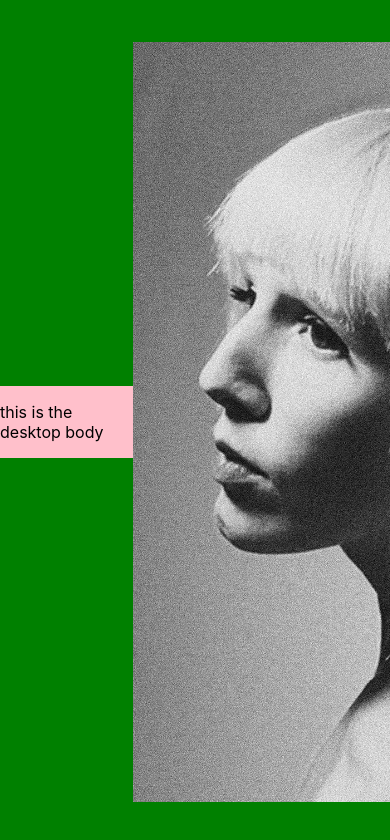
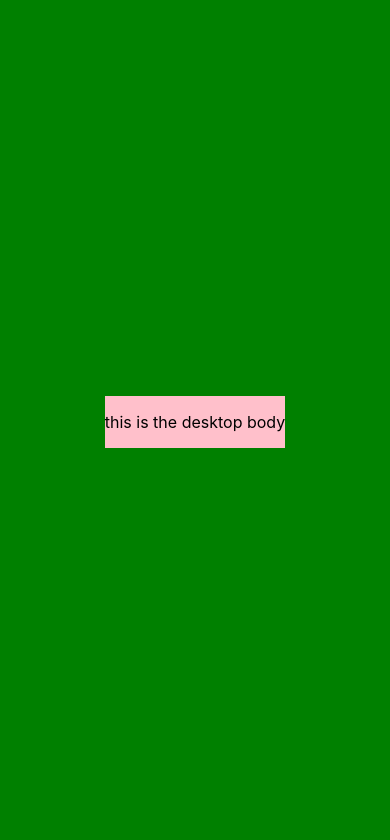
Before and after one commit to lindsayjohnston/Vanna-Oh-Website-Nov-2021, a React (Create React App) app: page / in a window 390 px wide. Shown: the top 840 px of the page. Built offline with nearby package versions, Linux system fonts and the light colour scheme.

Commit message:
Made the mMain Body responsive to screen orientation

```diff
--- a/src/App.js
+++ b/src/App.js
@@ -3,15 +3,13 @@ import './App.css';
 import MainBodyDesktop from "./components/desktop/MainBodyDesktop/MainBodyDesktop.js";
 import MainBodyMobile from './components/mobile/MainBodyMobile/MainBodyMobile';
 
-
 const screen= window.screen;
-
 
 class App extends React.Component{
 
-state = {
-  screenOrientation: window.screen.orientation
-}
+  state = {
+    screenOrientation: window.screen.orientation.type,
+  }
 
 constructor(props) {
   super(props);
@@ -19,25 +17,32 @@ constructor(props) {
 }
 
 setScreenOrientation = () =>{
-  this.setState({
-    screenOrientation: window.screen.orientation.type
-  })
 
-  console.log("set screen orientation. State: " + this.state.screenOrientation);
+    this.setState({
+      screenOrientation: window.screen.orientation.type
+    })
+
+    console.log("in setScreenOrientation: " + this.state.screenOrientation);
 }
 
 componentDidMount(){
-  // this.setScreenOrientation();
   screen.orientation.addEventListener("change", this.setScreenOrientation);
 }
 
 
 render() {
 
+  let appBody= null;
+
+  if (this.state.screenOrientation === "landscape-primary" || this.state.screenOrientation === "landscape-secondary"){
+    appBody = <MainBodyDesktop/>
+  } else {
+    appBody= <MainBodyMobile/>
+  }
+
   return(
     <div className= "App">
-      <MainBodyDesktop className="bodyDesktop" />
-      <MainBodyMobile className="bodyMobile" screen= "mobile" />
+      {appBody}
 
     </div>
 
```
